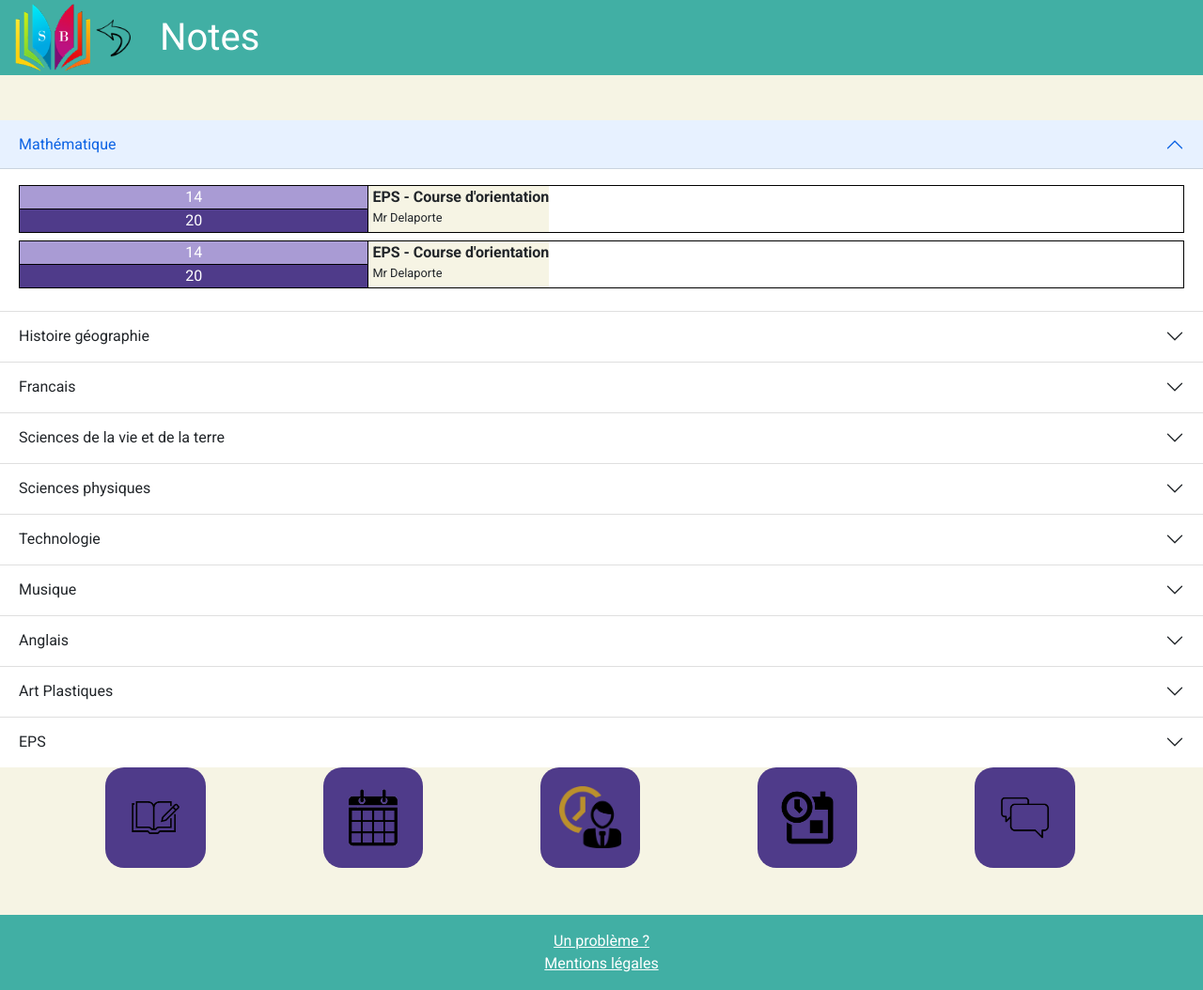
After one commit to GuillaumeDavid23/Student-s-Books, a PHP site: page /pages/note.php in a window 1280 px wide, after a click on "Mathématique". The commit adds this page. Shown: the whole page at 94% size. Run offline with PHP 8.4, Linux system fonts and the light colour scheme.

Commit message:
Php changes

```diff
--- /dev/null
+++ b/pages/note.php
@@ -0,0 +1,239 @@
+<!DOCTYPE html>
+<html lang="fr">
+
+<head>
+    <meta charset="UTF-8">
+    <meta http-equiv="X-UA-Compatible" content="IE=edge">
+    <meta name="viewport" content="width=device-width, initial-scale=1.0">
+    <!-- FONTS -->
+    <link rel="preconnect" href="https://fonts.gstatic.com">
+    <link href="https://fonts.googleapis.com/css2?family=Roboto:wght@300;400;700&display=swap" rel="stylesheet">
+    <!-- Bootstrap CSS -->
+    <link rel="stylesheet" href="../assets/css/bootstrap/bootstrap.css">
+    <!-- CSS -->
+    <link rel="stylesheet" href="../assets/css/dash.css">
+    <!-- META Description -->
+    <meta name="description" content="Bienvenue sur Students'Books, c'est ici que commence la révolution scolaire.
+        Emploi du temps/ devoirs/ absences... retrouver toutes les information scolaire içi">
+    <!-- Titre du site -->
+    <title>Page des notes Students'Books : Les devoirs à la maison facilement</title>
+</head>
+
+<body>
+    <div class="container-fluid h-100 p-0">
+        <header class="w-100 mb-5 d-flex align-items-center">
+            <img src="../assets/img/LOGO SOLO.png" class="ms-3 h-100" alt="">
+            <a href="../index.html" class="h-100 d-flex align-items-center">
+                <img src="../assets/img/backward.png" class="img-fluid" width="50" alt="">
+            </a>
+            <h1 class="ms-4 align-self-center text-center m-0">Notes</h1>
+        </header>
+        <div class="row">
+            <div class="accordion accordion-flush" id="accordionFlushExample">
+                <div class="accordion-item">
+                    <h2 class="accordion-header" id="flush-headingOne">
+                        <button class="accordion-button collapsed" type="button" data-bs-toggle="collapse"
+                            data-bs-target="#flush-collapseOne" aria-expanded="false" aria-controls="flush-collapseOne">
+                            Mathématique
+                        </button>
+                    </h2>
+                    <div id="flush-collapseOne" class="accordion-collapse collapse" aria-labelledby="flush-headingOne"
+                        data-bs-parent="#accordionFlushExample">
+                        <div class="accordion-body">
+                            <div class="noteEl d-flex w-100 mb-2">
+                                <div class="notationBloc">
+                                    <div id="notation" class="d-flex justify-content-center align-items-center">14</div>
+                                    <div id="onTwenty" class="d-flex justify-content-center align-items-center">20</div>
+                                </div>
+                                <div class="ps-1 bg-egg" id="infoNote">
+                                    <div id="noteMatter" class="fw-bold">EPS - Course d'orientation</div>
+                                    <div id="noteProf" class="prof">Mr Delaporte</div>
+                                </div>
+                            </div>
+                            <div class="noteEl d-flex w-100 mb-2">
+                                <div class="notationBloc">
+                                    <div id="notation" class="d-flex justify-content-center align-items-center">14</div>
+                                    <div id="onTwenty" class="d-flex justify-content-center align-items-center">20</div>
+                                </div>
+                                <div class="ps-1 bg-egg" id="infoNote">
+                                    <div id="noteMatter" class="fw-bold">EPS - Course d'orientation</div>
+                                    <div id="noteProf" class="prof">Mr Delaporte</div>
+                                </div>
+                            </div>
+                        </div>
+                    </div>
+                </div>
+                <div class="accordion-item">
+                    <h2 class="accordion-header" id="flush-headingTwo">
+                        <button class="accordion-button collapsed" type="button" data-bs-toggle="collapse"
+                            data-bs-target="#flush-collapseTwo" aria-expanded="false" aria-controls="flush-collapseTwo">
+                            Histoire géographie
+                        </button>
+                    </h2>
+                    <div id="flush-collapseTwo" class="accordion-collapse collapse" aria-labelledby="flush-headingTwo"
+                        data-bs-parent="#accordionFlushExample">
+                        <div class="accordion-body">
+
+                        </div>
+                    </div>
+                </div>
+                <div class="accordion-item">
+                    <h2 class="accordion-header" id="flush-headingThree">
+                        <button class="accordion-button collapsed" type="button" data-bs-toggle="collapse"
+                            data-bs-target="#flush-collapseThree" aria-expanded="false"
+                            aria-controls="flush-collapseThree">
+                            Francais
+                        </button>
+                    </h2>
+                    <div id="flush-collapseThree" class="accordion-collapse collapse"
+                        aria-labelledby="flush-headingThree" data-bs-parent="#accordionFlushExample">
+                        <div class="accordion-body">
+
+                        </div>
+                    </div>
+                </div>
+                <div class="accordion-item">
+                    <h2 class="accordion-header" id="flush-headingFour">
+                        <button class="accordion-button collapsed" type="button" data-bs-toggle="collapse"
+                            data-bs-target="#flush-collapseFour" aria-expanded="false"
+                            aria-controls="flush-collapseFour">
+                            Sciences de la vie et de la terre
+                        </button>
+                    </h2>
+                    <div id="flush-collapseFour" class="accordion-collapse collapse"
+                        aria-labelledby="flush-headingFour" data-bs-parent="#accordionFlushExample">
+                        <div class="accordion-body">
+
+                        </div>
+                    </div>
+                </div>
+                <div class="accordion-item">
+                    <h2 class="accordion-header" id="flush-headingFive">
+                        <button class="accordion-button collapsed" type="button" data-bs-toggle="collapse"
+                            data-bs-target="#flush-collapseFive" aria-expanded="false"
+                            aria-controls="flush-collapseFive">
+                            Sciences physiques
+                        </button>
+                    </h2>
+                    <div id="flush-collapseFive" class="accordion-collapse collapse"
+                        aria-labelledby="flush-headingFive" data-bs-parent="#accordionFlushExample">
+                        <div class="accordion-body">
+
+                        </div>
+                    </div>
+                </div>
+                <div class="accordion-item">
+                    <h2 class="accordion-header" id="flush-headingSix">
+                        <button class="accordion-button collapsed" type="button" data-bs-toggle="collapse"
+                            data-bs-target="#flush-collapseSix" aria-expanded="false"
+                            aria-controls="flush-collapseSix">
+                            Technologie
+                        </button>
+                    </h2>
+                    <div id="flush-collapseSix" class="accordion-collapse collapse"
+                        aria-labelledby="flush-headingSix" data-bs-parent="#accordionFlushExample">
+                        <div class="accordion-body">
+
+                        </div>
+                    </div>
+                </div>
+                <div class="accordion-item">
+                    <h2 class="accordion-header" id="flush-headingSeven">
+                        <button class="accordion-button collapsed" type="button" data-bs-toggle="collapse"
+                            data-bs-target="#flush-collapseSeven" aria-expanded="false"
+                            aria-controls="flush-collapseSeven">
+                            Musique
+                        </button>
+                    </h2>
+                    <div id="flush-collapseSeven" class="accordion-collapse collapse"
+                        aria-labelledby="flush-headingSeven" data-bs-parent="#accordionFlushExample">
+                        <div class="accordion-body">
+
+                        </div>
+                    </div>
+                </div>
+                <div class="accordion-item">
+                    <h2 class="accordion-header" id="flush-headingEight">
+                        <button class="accordion-button collapsed" type="button" data-bs-toggle="collapse"
+                            data-bs-target="#flush-collapseEight" aria-expanded="false"
+                            aria-controls="flush-collapseEight">
+                            Anglais
+                        </button>
+                    </h2>
+                    <div id="flush-collapseEight" class="accordion-collapse collapse"
+                        aria-labelledby="flush-headingEight" data-bs-parent="#accordionFlushExample">
+                        <div class="accordion-body">
+
+                        </div>
+                    </div>
+                </div>
+                <div class="accordion-item">
+                    <h2 class="accordion-header" id="flush-headingNine">
+                        <button class="accordion-button collapsed" type="button" data-bs-toggle="collapse"
+                            data-bs-target="#flush-collapseNine" aria-expanded="false"
+                            aria-controls="flush-collapseNine">
+                            Art Plastiques
+                        </button>
+                    </h2>
+                    <div id="flush-collapseNine" class="accordion-collapse collapse"
+                        aria-labelledby="flush-headingNine" data-bs-parent="#accordionFlushExample">
+                        <div class="accordion-body">
+
+                        </div>
+                    </div>
+                </div>
+                <div class="accordion-item">
+                    <h2 class="accordion-header" id="flush-headingTen">
+                        <button class="accordion-button collapsed" type="button" data-bs-toggle="collapse"
+                            data-bs-target="#flush-collapseTen" aria-expanded="false"
+                            aria-controls="flush-collapseTen">
+                            EPS
+                        </button>
+                    </h2>
+                    <div id="flush-collapseTen" class="accordion-collapse collapse"
+                        aria-labelledby="flush-headingTen" data-bs-parent="#accordionFlushExample">
+                        <div class="accordion-body">
+
+                        </div>
+                    </div>
+                </div>
+            </div>
+        </div>
+        <div class="row justify-content-evenly w-100 d-none d-lg-flex">
+            <div class="col-1 navBtnMob">
+                <a href="devoirs.html">
+                    <img src="../assets/img/devoirs.webp" class="img-fluid" width="100" alt="Page des devoirs" title="Vers les devoirs..">
+                </a>
+            </div>
+            <div class="col-1 navBtnMob">
+                <a href="edt.html">
+                    <img src="../assets/img/Edt.webp" class="img-fluid" width="100" alt="Page emploi du temps" title="Vers l'emploi du temps..">
+                </a>
+            </div>
+            <div class="col-1  navBtnMob">
+                <a href="absences.html">
+                    <img src="../assets/img/absences.webp" class="img-fluid" width="100"  alt="Page des absences" title="Vers les absences..">
+                </a>
+            </div>
+            <div class="col-1 navBtnMob ">
+                <a href="agenda.html">
+                    <img src="../assets/img/agenda.png" class="img-fluid" width="100" alt="Page de l'agenda" title="Vers les agenda..">
+                </a>
+            </div>
+            <div class="col-1 navBtnMob">
+                <a href="tchat.html">
+                    <img src="../assets/img/message.png" class="img-fluid" width="100" alt="Page de la messagerie" title="Vers la messagerie..">
+                </a>
+            </div>
+        </div>
+        <footer class="d-flex flex-column justify-content-center align-items-center">
+            <a href="pages/mention.html" class="text-white " data-bs-toggle="modal" data-bs-target="#exampleModal">Un
+                problème ?</a>
+            <a href="pages/mention.html" class="text-white">Mentions légales</a>
+        </footer>
+    </div>
+    <!-- Bootstrap JavaScript -->
+    <script src="../assets/js/bootstrap/bootstrap.js"></script>
+</body>
+
+</html>
```
Also changed, not shown: pages/absences.php (added, +76 -0 lines), pages/agenda.php (added, +71 -0 lines), pages/devoirs.php (renamed from pages/devoirs.html, +8 -8 lines), pages/edt.php (added, +71 -0 lines), pages/note.html (deleted, +0 -179 lines), connect.php (renamed from connect.html), index.php (renamed from index.html), pages/absences.html (deleted), pages/agenda.html (deleted), pages/edt.html (deleted), pages/mention.html (deleted), pages/mention.php (added), pages/tchat.html (deleted), pages/tchat.php (added).
